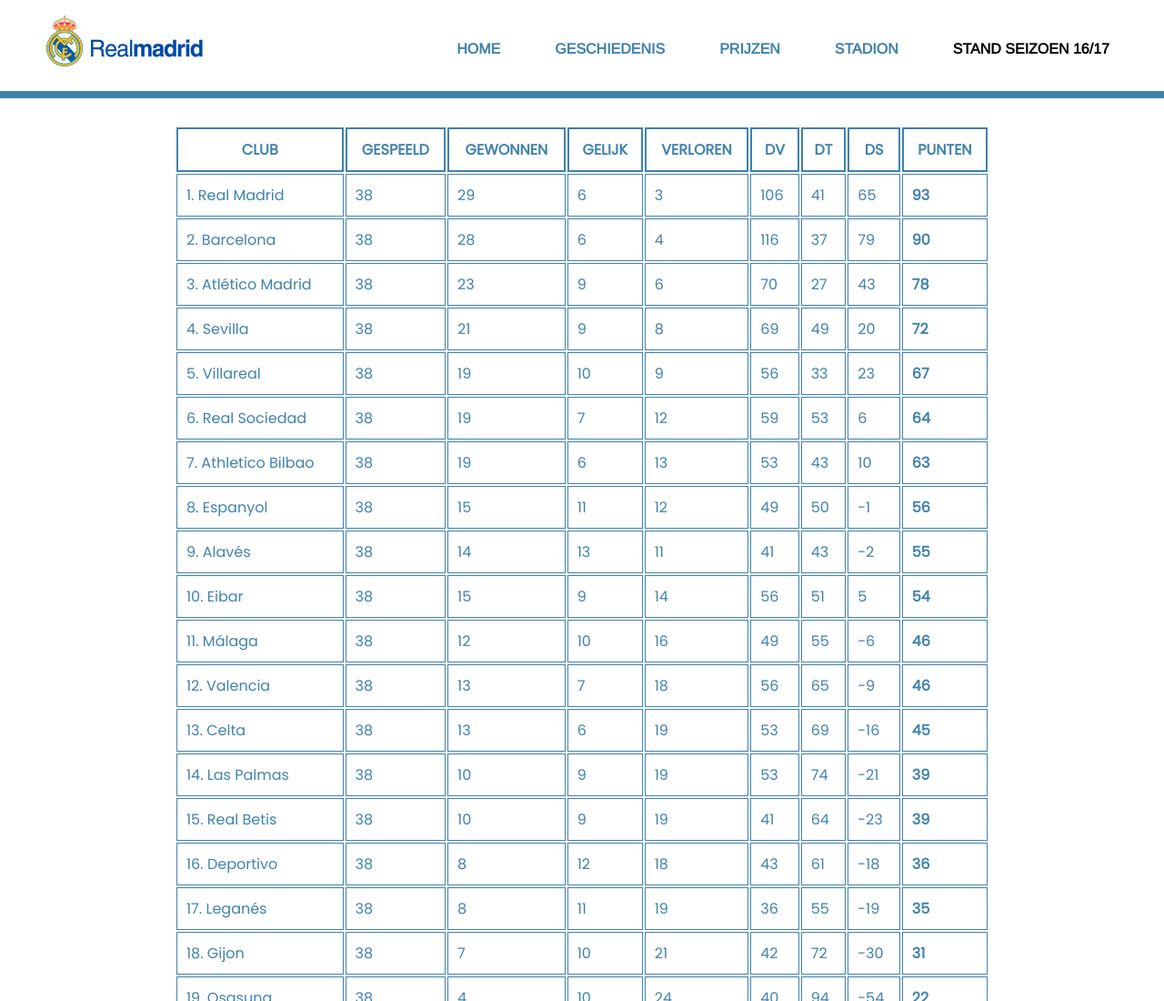
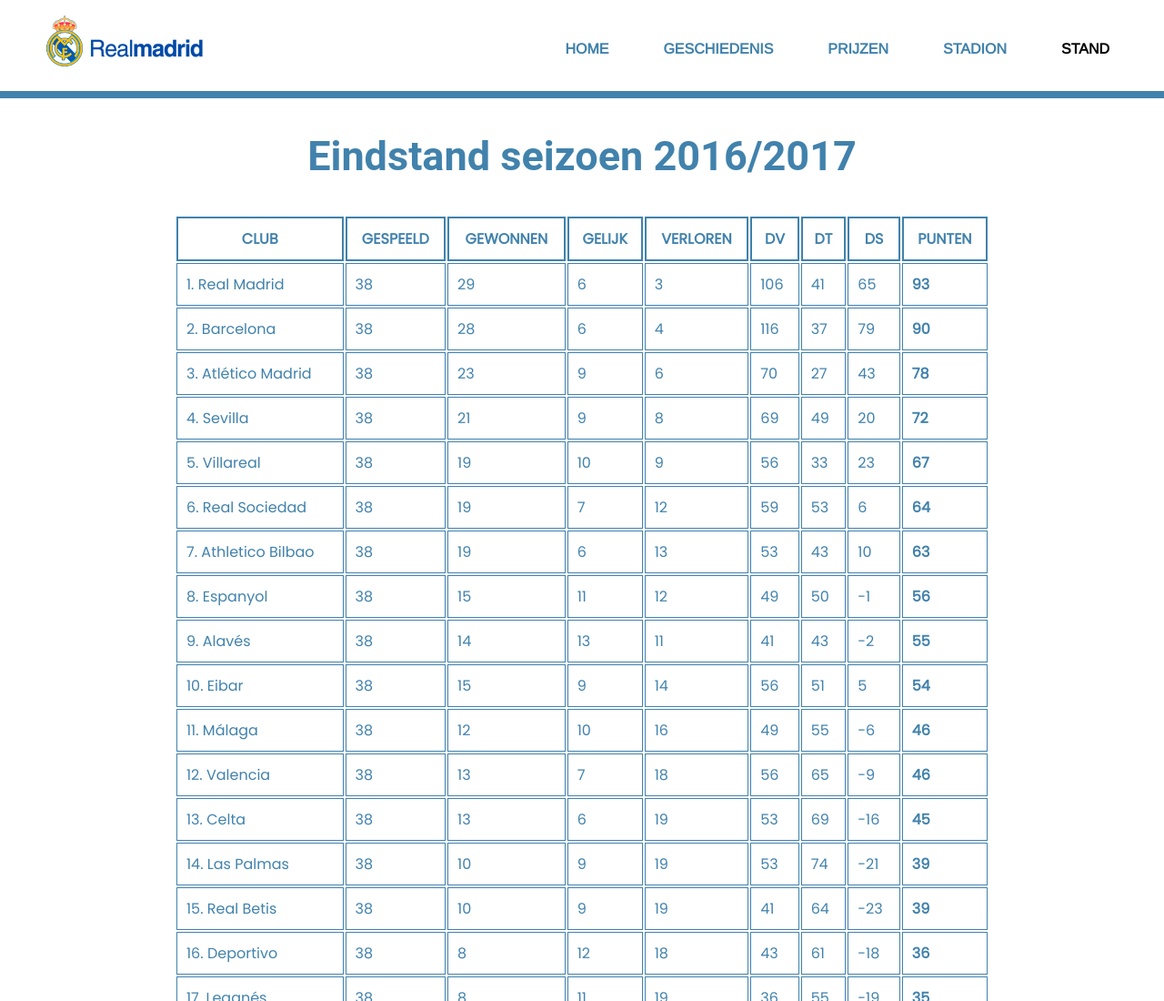
Before and after one commit to RonaldVos/ronaldvos.github.io, a plain HTML site: page stand.html in a window 1280 px wide. Shown: the top 1100 px of the page at 91% size. Drawn offline with nearby package versions, Linux system fonts and the light colour scheme.

Commit message:
Add files via upload

```diff
--- a/stand.html
+++ b/stand.html
@@ -83,6 +83,12 @@ th, td {
 .punten {
   font-weight: bold;
 }
+section {
+  text-align: center;
+  color: rgba(65,130,172,1);
+  font-size: 30px;
+  font-family: 'Roboto', sans-serif;
+}
 
 </style>
 <body>
@@ -97,11 +103,14 @@ th, td {
         <li><a href="geschiedenis.html">Geschiedenis</a></li>
         <li><a href="prijzen.html">Prijzen</a></li>
         <li><a href="stadion.html">Stadion</a></li>
-        <li class="current"><a href="stand.html">Stand seizoen 16/17</a></li>
+        <li class="current"><a href="stand.html">Stand</a></li>
       </ul>
     </nav>
     </div>
   </header>
+  <section>
+    <h1>Eindstand seizoen 2016/2017</h1>
+  </section>
   <table>
     <thead>
       <tr>
```
Also changed, not shown: geschiedenis.html (+1 -1 lines), index.html (+1 -1 lines), prijzen.html (+1 -1 lines), stadion.html (+7 -5 lines).
